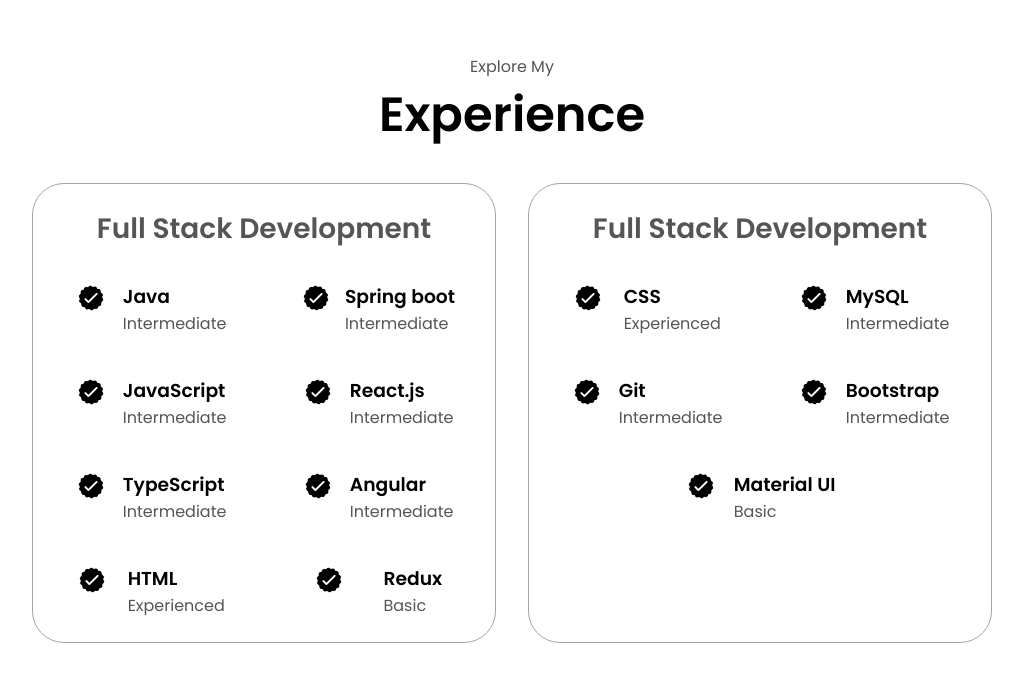
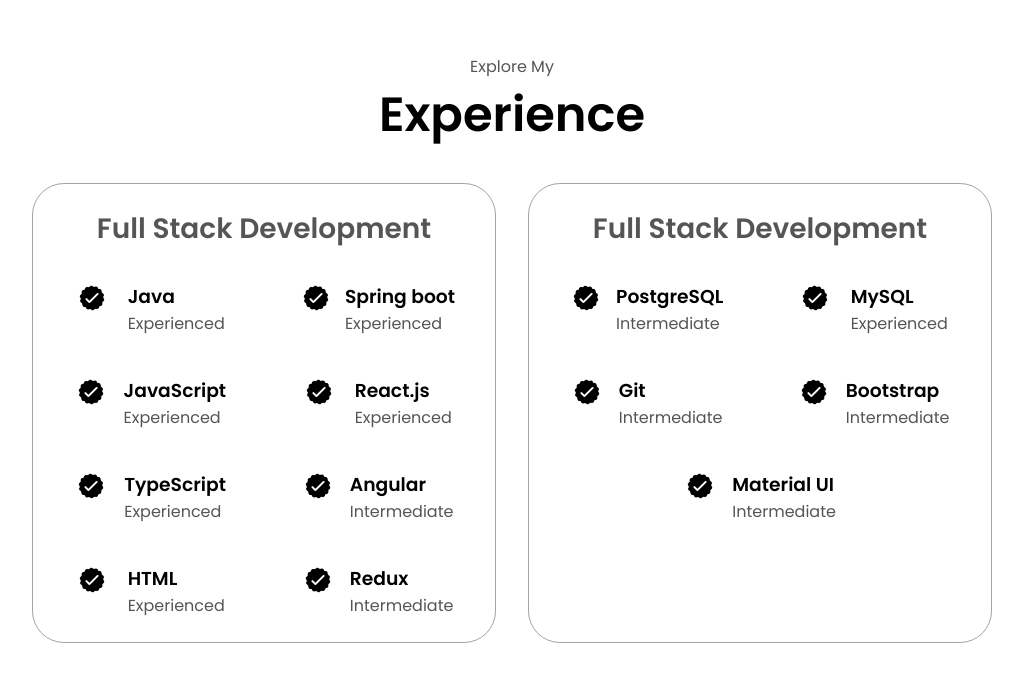
Before and after one commit to Malkishara/IMH, a plain HTML site: page index.html in a window 1280 px wide. Shown: the part 1891-2572 px from the top of the page, without its empty margins (128-1151 px from the left). Drawn offline with Linux system fonts and the light colour scheme.

Commit message:
updated 26-02-8

```diff
--- a/index.html
+++ b/index.html
@@ -46,7 +46,7 @@
       <div class="section__text">
         <p class="section__text__p1">Hello, I'm</p>
         <h1 class="title">Isuru Hansamali </h1>
-        <p class="section__text__p2">BSc (Hons) in Software Engineering Graduate</p>
+        <p class="section__text__p2">Full Stack Developer | BSc (Hons) in Software Engineering</p>
         <div class="btn-container">
           <button
             class="btn btn-color-2"
@@ -93,7 +93,7 @@
                 class="icon"
               />
               <h3>Experience</h3>
-              <p>06 Months <br />Full Stack Development</p>
+              <p>1+ Years<br />Full Stack Development</p>
             </div>
             <div class="details-container">
               <img
@@ -134,7 +134,7 @@
                 />
                 <div>
                   <h3>Java</h3>
-                  <p>Intermediate</p>
+                  <p>Experienced</p>
                 </div>
               </article>
               <article>
@@ -145,7 +145,7 @@
                 />
                 <div>
                   <h3>Spring boot</h3>
-                  <p>Intermediate</p>
+                  <p>Experienced</p>
                 </div>
               </article>
               <article>
@@ -156,7 +156,7 @@
                 />
                 <div>
                   <h3>JavaScript</h3>
-                  <p>Intermediate</p>
+                  <p>Experienced</p>
                 </div>
               </article>
               <article>
@@ -167,7 +167,7 @@
                 />
                 <div>
                   <h3>React.js</h3>
-                  <p>Intermediate</p>
+                  <p>Experienced</p>
                 </div>
               </article>
               <article>
@@ -178,7 +178,7 @@
                 />
                 <div>
                   <h3>TypeScript</h3>
-                  <p>Intermediate</p>
+                  <p>Experienced</p>
                 </div>
               </article>
               <article>
@@ -211,7 +211,7 @@
                 />
                 <div>
                   <h3>Redux</h3>
-                  <p>Basic</p>
+                  <p>Intermediate</p>
                 </div>
               </article>
 
@@ -228,8 +228,8 @@
                   class="icon"
                 />
                 <div>
-                  <h3>CSS</h3>
-                  <p>Experienced</p>
+                  <h3>PostgreSQL</h3>
+                  <p>Intermediate</p>
                 </div>
               </article>
               <article>
@@ -240,7 +240,7 @@
                 />
                 <div>
                   <h3>MySQL</h3>
-                  <p>Intermediate</p>
+                  <p>Experienced</p>
                 </div>
               </article>
               <article>
@@ -273,7 +273,7 @@
                 />
                 <div>
                   <h3>Material UI</h3>
-                  <p>Basic</p>
+                  <p>Intermediate</p>
                 </div>
               </article>
             </div>
```
Also changed, not shown: 1 other file.
